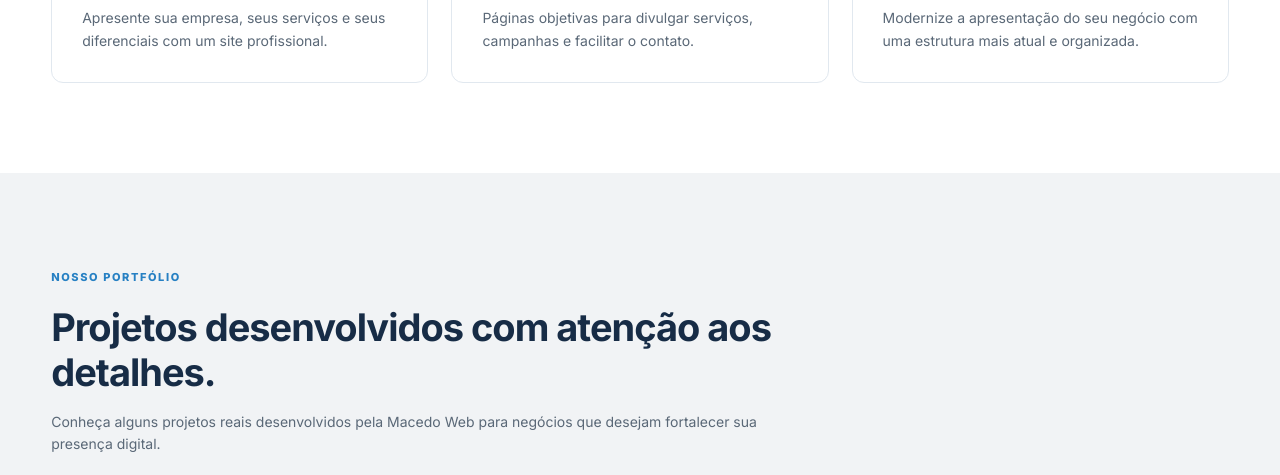
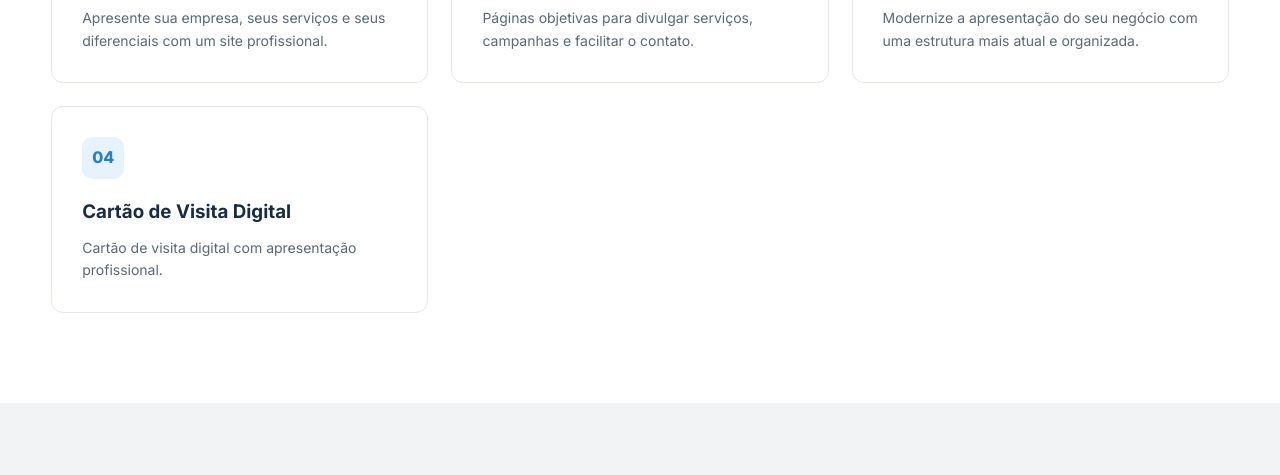
Before and after one commit to Macedo74/macedo-web, a plain HTML site: page index.html in a window 1280 px wide. Shown: the part 1135-1610 px from the top of the page. Drawn offline with Linux system fonts and the light colour scheme.

Commit message:
Adiciona serviço de cartão digital ao site Macedo Web

```diff
--- a/index.html
+++ b/index.html
@@ -119,6 +119,11 @@
                         <span class="numero">03</span>
                         <h3>Reformulação de sites</h3>
                         <p>Modernize a apresentação do seu negócio com uma estrutura mais atual e organizada.</p>
+                    </article>
+                    <article class="card">
+                        <span class="numero">04</span>
+                        <h3>Cartão de Visita Digital</h3>
+                        <p>Cartão de visita digital com apresentação profissional.</p>
                     </article>
                 </div>
             </div>
```
